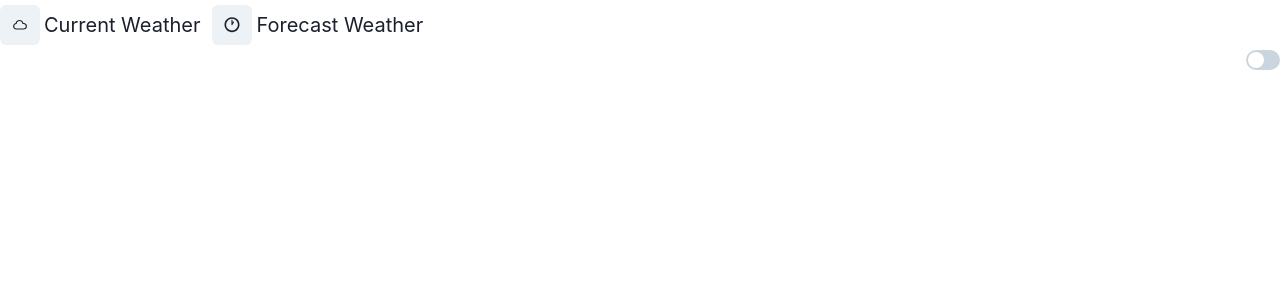
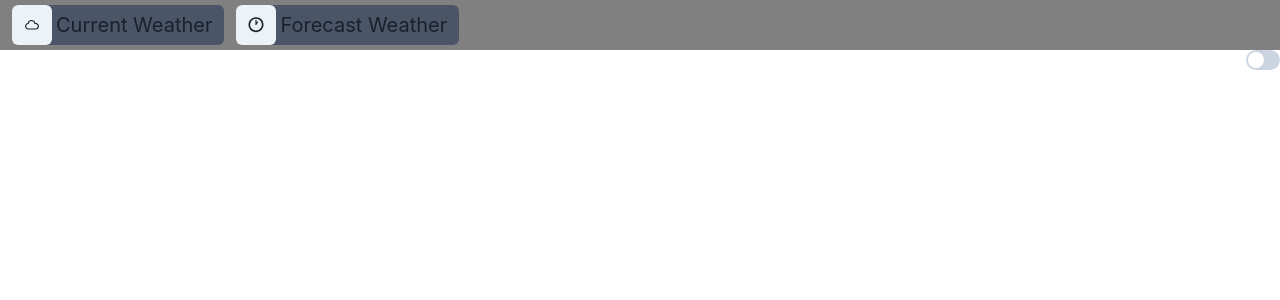
Before and after one commit to Satishchilkaka/my-store, a Next.js app: page / in a window 1280 px wide. Shown: the top 300 px of the page. Built offline with nearby package versions, Linux system fonts and the light colour scheme.

Commit message:
update styles

```diff
--- a/src/components/WeatherNavigation.tsx
+++ b/src/components/WeatherNavigation.tsx
@@ -24,10 +24,11 @@ export const WeatherNavigation = () => {
   ];
 
   return (
-    <Flex h="100%">
-      <Flex alignItems="center" display="flex" h={50} cursor="pointer" >
+    <Flex h="100%" bgColor={'gray'}>
+      <Flex alignItems="center" display="flex" h={50} cursor="pointer"
+       >
         {paths.map((item, index) => (
-          <Flex alignItems="center" key={index} onClick={() => navigateTo(item.path)}>
+          <Flex alignItems="center" bgColor={'gray.600'} rounded={'md'} ml={3} key={index} onClick={() => navigateTo(item.path)}>
             <IconButton aria-label={item.label} icon={<item.icon size={20} />} />
             <Text
               fontSize="20px"
```
